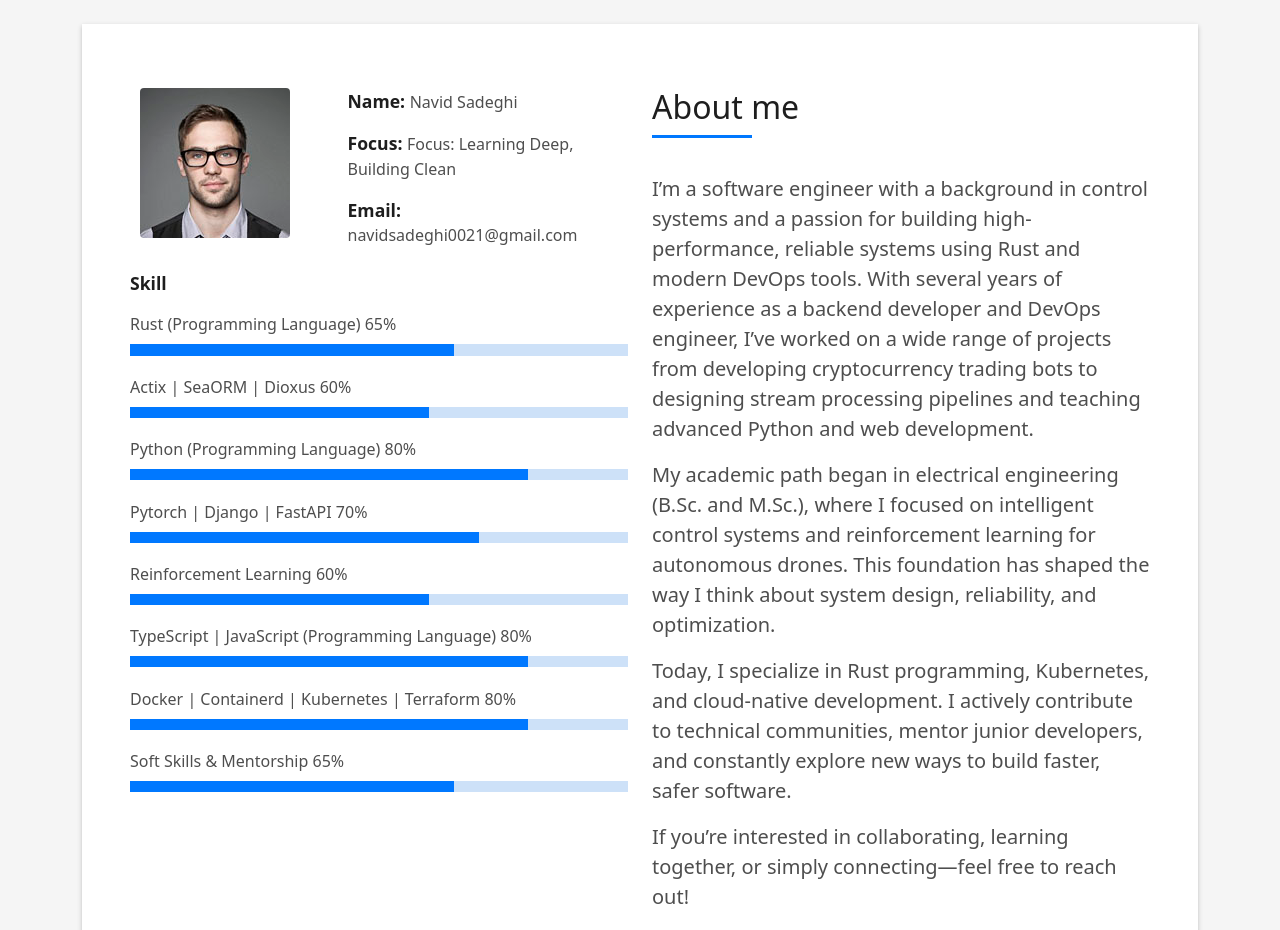
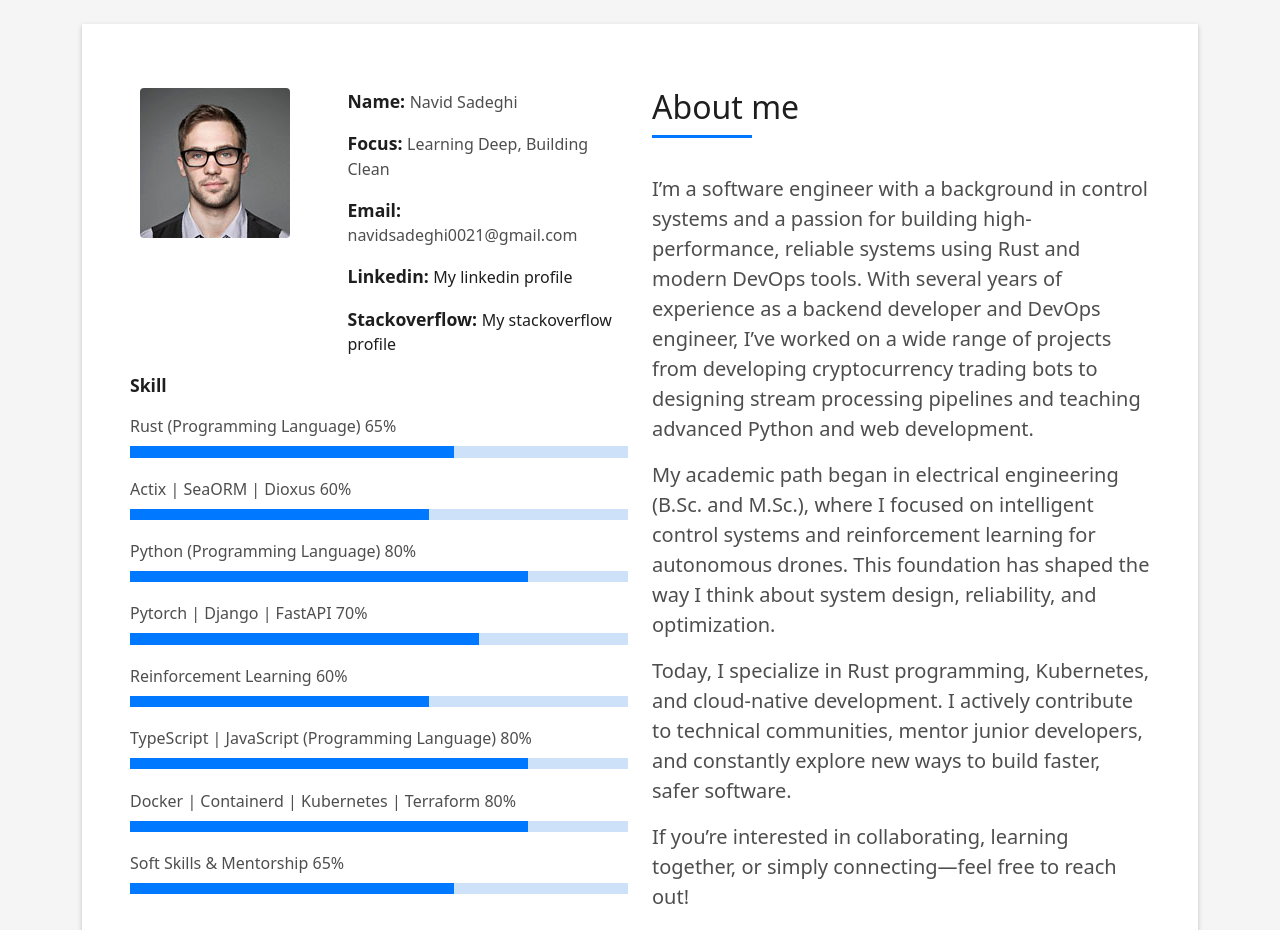
Before and after one commit to enavid/DevFolio, a plain HTML site: page index.html in a window 1280 px wide. Shown: the part 840-1770 px from the top of the page. Drawn offline with Linux system fonts and the light colour scheme.

Commit message:
Update index.html

```diff
--- a/index.html
+++ b/index.html
@@ -88,8 +88,10 @@
                     <div class="col-sm-6 col-md-7">
                       <div class="about-info">
                         <p><span class="title-s">Name: </span> <span>Navid Sadeghi</span></p>
-                        <p><span class="title-s">Focus: </span> <span>Focus: Learning Deep, Building Clean</span></p>
+                        <p><span class="title-s">Focus: </span> <span>Learning Deep, Building Clean</span></p>
                         <p><span class="title-s">Email: </span> <span>navidsadeghi0021@gmail.com</span></p>
+                        <p><span class="title-s">Linkedin: </span> <a href="https://www.linkedin.com/in/enavid/">My linkedin profile</a></p>
+                        <p><span class="title-s">Stackoverflow: </span> <a href="https://stackoverflow.com/users/9518886/navid-sadeghi">My stackoverflow profile</a></p>
                         <!-- <p><span class="title-s">Phone: </span> <span>(617) 557-0089</span></p> -->
                       </div>
                     </div>
```
